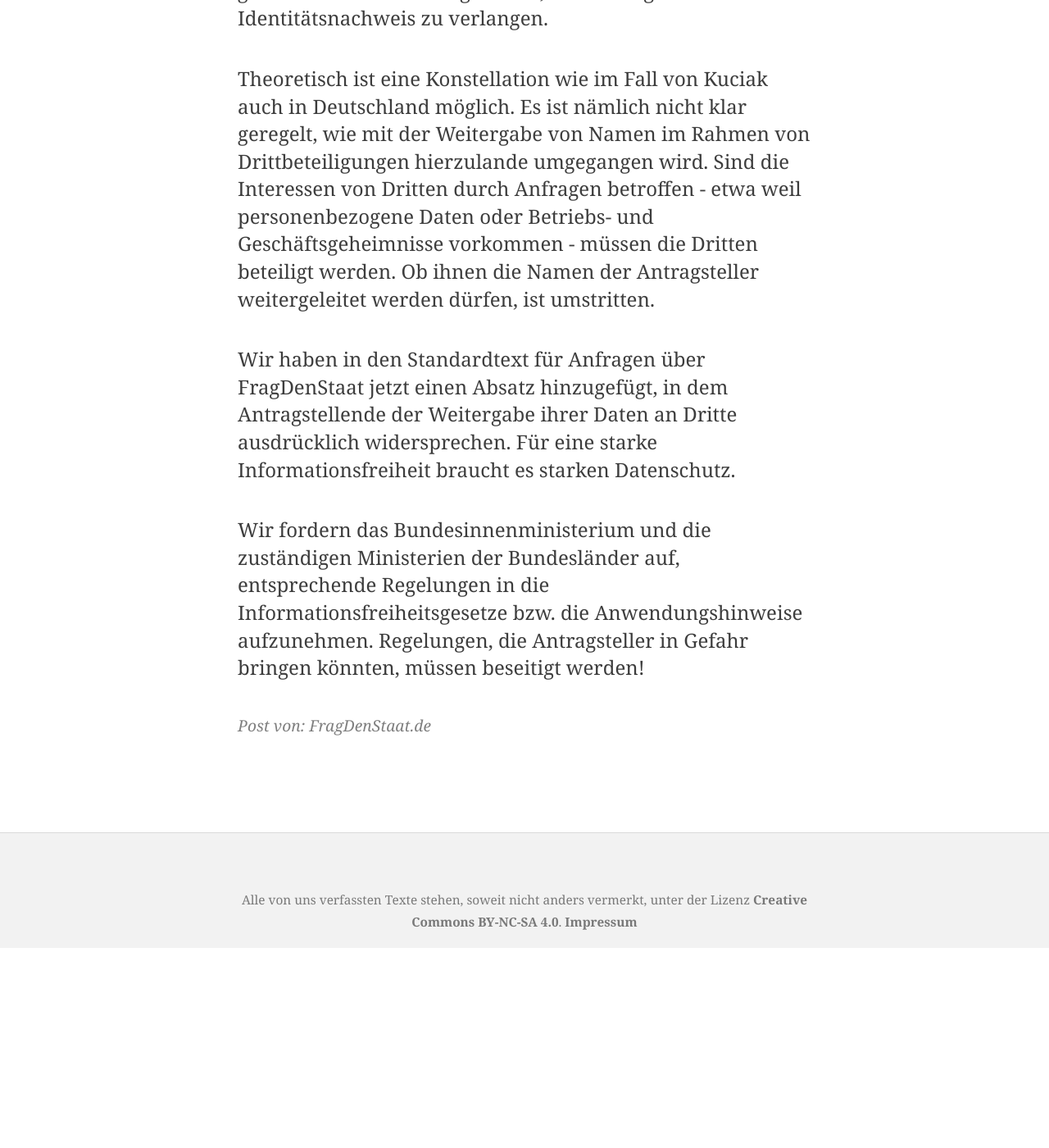
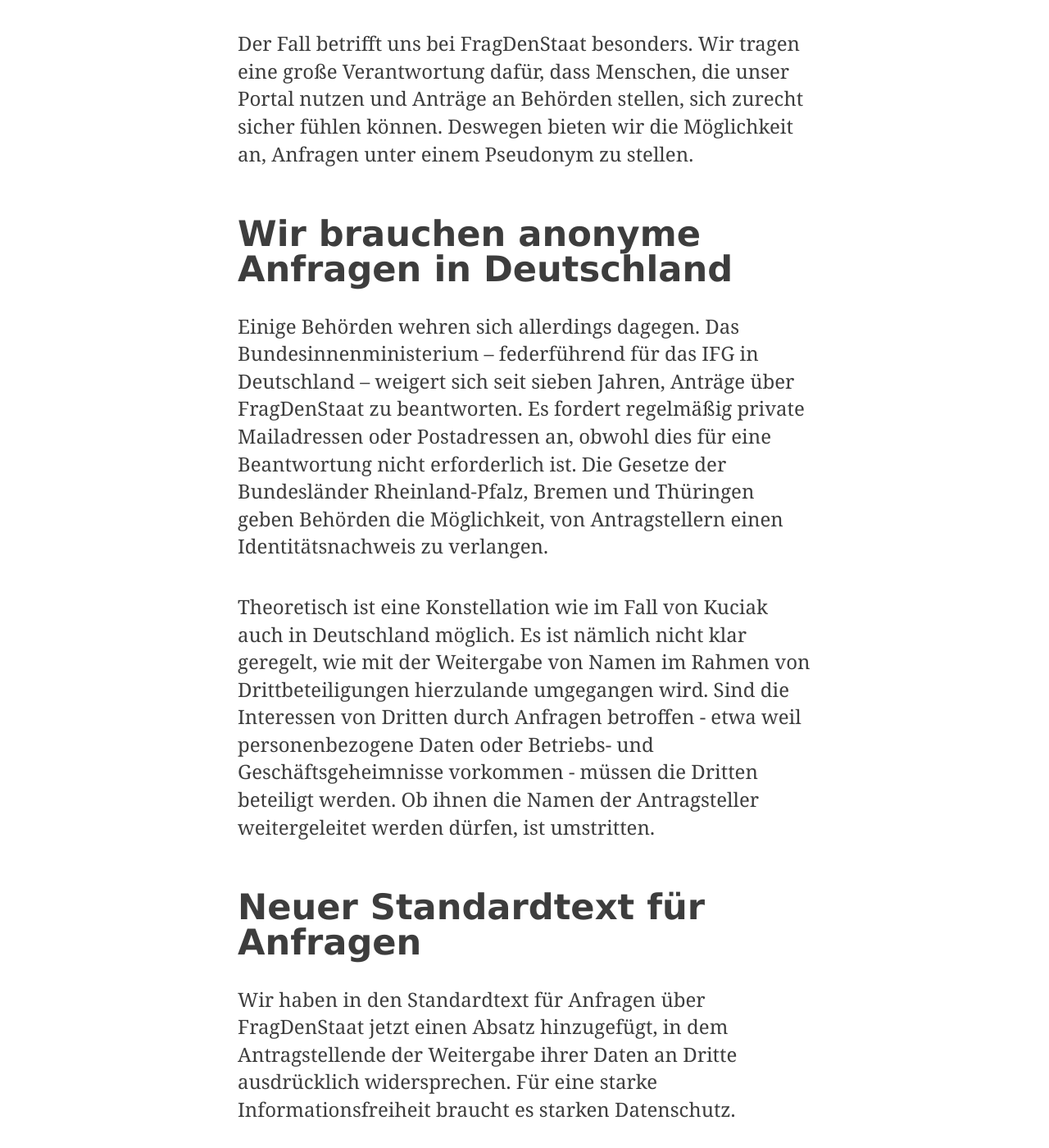
Before and after one commit to okfde/blog.fragdenstaat.de, a Jekyll site: the page built from _posts/2018/2018-03-12-mord-kuciak.md, in a window 1280 px wide and 1400 px high, scrolled down 1338 px. Shown: the whole window at 82% size. Built offline with Jekyll 4.4.1, drawn with Linux system fonts in a browser that asks for light colours; before the commit the page ends 2494 px from its top, so only the background shows below that.

Commit message:
Update 2018-03-12-mord-kuciak.md

```diff
--- a/_posts/2018/2018-03-12-mord-kuciak.md
+++ b/_posts/2018/2018-03-12-mord-kuciak.md
@@ -5,16 +5,22 @@
 tags: [Jan Kuciak]
 ---
 
-Wir gedenken des slowakischen Journalisten Ján Kuciak, der Ende Februar gemeinsam mit seiner Verlobten Martina Kušnírová [ermordet wurde](http://www.spiegel.de/politik/ausland/slowakei-nach-mord-an-jan-kuciak-das-ist-kein-normales-land-a-1196730.html). Offenbar hängt sein Tod auch mit seinen Recherchen nach dem slowakischen Informationsfreiheitsgesetz zusammen. [Den slowakischen Behörden wird vorgeworfen](https://www.occrp.org/en/amurderedjournalistslastinvestigation/freedom-of-information-law-reporters-best-friend-or-killer), im Rahmen einer Anfrage Kuciaks Daten an Dritte weitergeleitet zu haben – wodurch seine künftigen Mörder überhaupt erst auf seine Recherchen aufmerksam wurden.
+![Jan Kuciak]({{ "/img/jan-kuciak.jpg" }})
+
+**Wir gedenken des slowakischen Journalisten Ján Kuciak, der Ende Februar gemeinsam mit seiner Verlobten Martina Kušnírová [ermordet wurde](http://www.spiegel.de/politik/ausland/slowakei-nach-mord-an-jan-kuciak-das-ist-kein-normales-land-a-1196730.html). Offenbar hängt sein Tod auch mit seinen Recherchen nach dem slowakischen Informationsfreiheitsgesetz zusammen. [Den slowakischen Behörden wird vorgeworfen](https://www.occrp.org/en/amurderedjournalistslastinvestigation/freedom-of-information-law-reporters-best-friend-or-killer), im Rahmen einer Anfrage Kuciaks Daten an Dritte weitergeleitet zu haben – wodurch seine künftigen Mörder überhaupt erst auf seine Recherchen aufmerksam wurden.**
 
 Der Mord an Kuciak und Kušnírová zeigt, wie wichtig das Recht auf anonyme Antragstellungen sind. Wir fordern deswegen alle deutschen Behörden auf, auch anonyme Anfragen zu bearbeiten.
 
 Der Fall betrifft uns bei FragDenStaat besonders. Wir tragen eine große Verantwortung dafür, dass Menschen, die unser Portal nutzen und Anträge an Behörden stellen, sich zurecht sicher fühlen können. Deswegen bieten wir die Möglichkeit an, Anfragen unter einem Pseudonym zu stellen.
 
+## Wir brauchen anonyme Anfragen in Deutschland
+
 Einige Behörden wehren sich allerdings dagegen. Das Bundesinnenministerium – federführend für das IFG in Deutschland – weigert sich seit sieben Jahren, Anträge über FragDenStaat zu beantworten. Es fordert regelmäßig private Mailadressen oder Postadressen an, obwohl dies für eine Beantwortung nicht erforderlich ist. Die Gesetze der Bundesländer Rheinland-Pfalz, Bremen und Thüringen geben Behörden die Möglichkeit, von Antragstellern einen Identitätsnachweis zu verlangen.
 
 Theoretisch ist eine Konstellation wie im Fall von Kuciak auch in Deutschland möglich. Es ist nämlich nicht klar geregelt, wie mit der Weitergabe von Namen im Rahmen von Drittbeteiligungen hierzulande umgegangen wird. Sind die Interessen von Dritten durch Anfragen betroffen - etwa weil personenbezogene Daten oder Betriebs- und Geschäftsgeheimnisse vorkommen - müssen die Dritten beteiligt werden. Ob ihnen die Namen der Antragsteller weitergeleitet werden dürfen, ist umstritten.
 
+## Neuer Standardtext für Anfragen
+
 Wir haben in den Standardtext für Anfragen über FragDenStaat jetzt einen Absatz hinzugefügt, in dem Antragstellende der Weitergabe ihrer Daten an Dritte ausdrücklich widersprechen. Für eine starke Informationsfreiheit braucht es starken Datenschutz.
 
 Wir fordern das Bundesinnenministerium und die zuständigen Ministerien der Bundesländer auf, entsprechende Regelungen in die Informationsfreiheitsgesetze bzw. die Anwendungshinweise aufzunehmen. Regelungen, die Antragsteller in Gefahr bringen könnten, müssen beseitigt werden!
```
